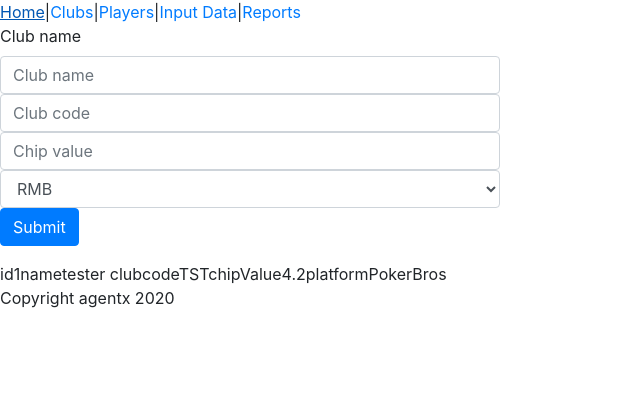
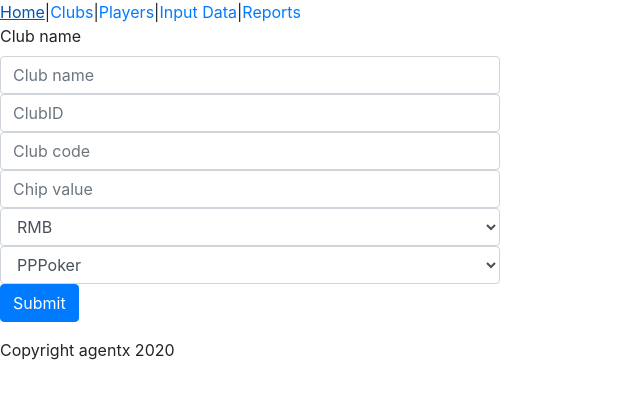
Before and after one commit to ifillup/agentx, a Next.js app: page /clubs in a window 1280 px wide. Shown: the top 398 px of the page, without its empty margins (0-640 px from the left). Built offline with nearby package versions, Linux system fonts and the light colour scheme.

Commit message:
added clubs context and edited transactions to make it a reuseable component

```diff
--- a/components/AddClub.js
+++ b/components/AddClub.js
@@ -1,15 +1,66 @@
 import { Button, Form } from 'react-bootstrap';
+import { useContext, useState } from 'react';
+import { ClubsContext } from '../context/clubsContext/clubsState';
 
 const AddClub = () => {
+  const [club, setClub] = useState({
+    currency: 'RMB',
+    platform: 'PPP',
+  });
+  const { addClub } = useContext(ClubsContext);
+
+  const changeHandler = (e) => {
+    let update = { [e.target.name]: e.target.value };
+    console.log(update);
+    setClub((prevClub) => ({
+      ...prevClub,
+      ...update,
+    }));
+  };
+
+  const handleSubmit = (e) => {
+    e.preventDefault();
+    addClub(club);
+  };
+
   return (
-    <Form>
+    <Form onSubmit={handleSubmit}>
       <Form.Group controlId='formAddPlayer'>
         <Form.Label>Club name</Form.Label>
-        <Form.Control type='text' placeholder='Club name' />
-        <Form.Control type='text' placeholder='Club code' />
-        <Form.Control type='text' placeholder='Chip value' />
-        <Form.Control as='select'>
-          <option>RMB</option>
+        <Form.Control
+          type='text'
+          placeholder='Club name'
+          onChange={changeHandler}
+          name='club'
+        />
+        <Form.Control
+          type='text'
+          placeholder='ClubID'
+          onChange={changeHandler}
+          name='clubID'
+        />
+        <Form.Control
+          type='text'
+          placeholder='Club code'
+          onChange={changeHandler}
+          name='code'
+        />
+        <Form.Control
+          type='number'
+          placeholder='Chip value'
+          onChange={changeHandler}
+          name='chipValue'
+        />
+        <Form.Control as='select' onChange={changeHandler} name='currency'>
+          <option selected value='RMB'>
+            RMB
+          </option>
+        </Form.Control>
+        <Form.Control as='select' onChange={changeHandler} name='platform'>
+          <option selected value='PPP'>
+            PPPoker
+          </option>
+          <option value='PB'>PokerBros</option>
         </Form.Control>
         <Button variant='primary' type='submit'>
           Submit
--- a/components/Club.js
+++ b/components/Club.js
@@ -1,5 +1,10 @@
 const Club = ({ club }) => {
-  return <>{Object.entries(club)}</>;
+  return (
+    <>
+      {Object.entries(club)}
+      <br />
+    </>
+  );
 };
 
 export default Club;
--- a/context/clubsContext/clubsReducer.js
+++ b/context/clubsContext/clubsReducer.js
@@ -3,7 +3,7 @@ export default (state, action) => {
     case 'ADD_CLUB':
       return {
         ...state,
-        players: [action.payload, ...state.players],
+        clubs: [...state.clubs, action.payload],
       };
     default:
       return state;
--- a/context/clubsContext/clubsState.js
+++ b/context/clubsContext/clubsState.js
@@ -25,7 +25,7 @@ export const ClubsProvider = ({ children }) => {
   return (
     <ClubsContext.Provider
       value={{
-        clubs: state.players,
+        clubs: state.clubs,
         addClub,
       }}
     >
--- a/context/playersContext/playersReducer.js
+++ b/context/playersContext/playersReducer.js
@@ -5,17 +5,14 @@ export default (state, action) => {
         ...state,
         players: [action.payload, ...state.players],
       };
-    case 'ADD_ACCOUNT': //method needs work ;(
+    case 'ADD_ACCOUNT':
       return {
         ...state,
         players: state.players.map((item) =>
           item.player === action.payload.playerName
             ? {
                 player: action.payload.playerName,
-                accounts: [
-                  action.payload.account,
-                  ...item.accounts, //can be undefined
-                ],
+                accounts: [action.payload.account, ...item.accounts],
               }
             : item
         ),
@@ -24,5 +21,3 @@ export default (state, action) => {
       return state;
   }
 };
-// ...state.players,
-// { name: action.payload.player, account: action.payload.account }, ///accounts are an array add it
--- a/pages/_app.js
+++ b/pages/_app.js
@@ -2,14 +2,17 @@ import Layout from '../components/Layout';
 
 import { StatementProvider } from '../context/statementContext/statementState';
 import { PlayersProvider } from '../context/playersContext/playersState';
+import { ClubsProvider } from '../context/clubsContext/clubsState';
 
 function MyApp({ Component, pageProps }) {
   return (
     <StatementProvider>
       <PlayersProvider>
-        <Layout>
-          <Component {...pageProps} />
-        </Layout>
+        <ClubsProvider>
+          <Layout>
+            <Component {...pageProps} />
+          </Layout>
+        </ClubsProvider>
       </PlayersProvider>
     </StatementProvider>
   );
--- a/pages/clubs.js
+++ b/pages/clubs.js
@@ -1,27 +1,26 @@
-import { useState, useEffect } from 'react';
+import { useState, useEffect, useContext } from 'react';
 
+import { ClubsContext } from '../context/clubsContext/clubsState';
 import Club from '../components/Club';
 import AddClub from '../components/AddClub';
 import * as clubdata from '../club.json'; //TODO
 
 export default function Clubs() {
-  const [clubs, setClubs] = useState([]);
+  // const [clubs, setClubs] = useState([]);
+  const { clubs } = useContext(ClubsContext);
+  // useEffect(() => {
+  //   setClubs(getClubs());
+  // }, []);
 
-  useEffect(() => {
-    setClubs(getClubs());
-  }, []);
+  // const getClubs = () => {
+  //   // TODO - async request for Clubs from db
 
-  const getClubs = () => {
-    // TODO - async request for Clubs from db
-
-    return clubdata.clubs;
-  };
+  //   return clubdata.clubs;
+  // };
   return (
     <>
       <AddClub />
-      {clubs.map((club) => (
-        <Club club={club} />
-      ))}
+      {clubs.length > 0 && clubs.map((club) => <Club club={club} />)}
     </>
   );
 }
```
Also changed, not shown: components/Transactions.js (added, +26 -0 lines), pages/reports.js (+2 -18 lines).
